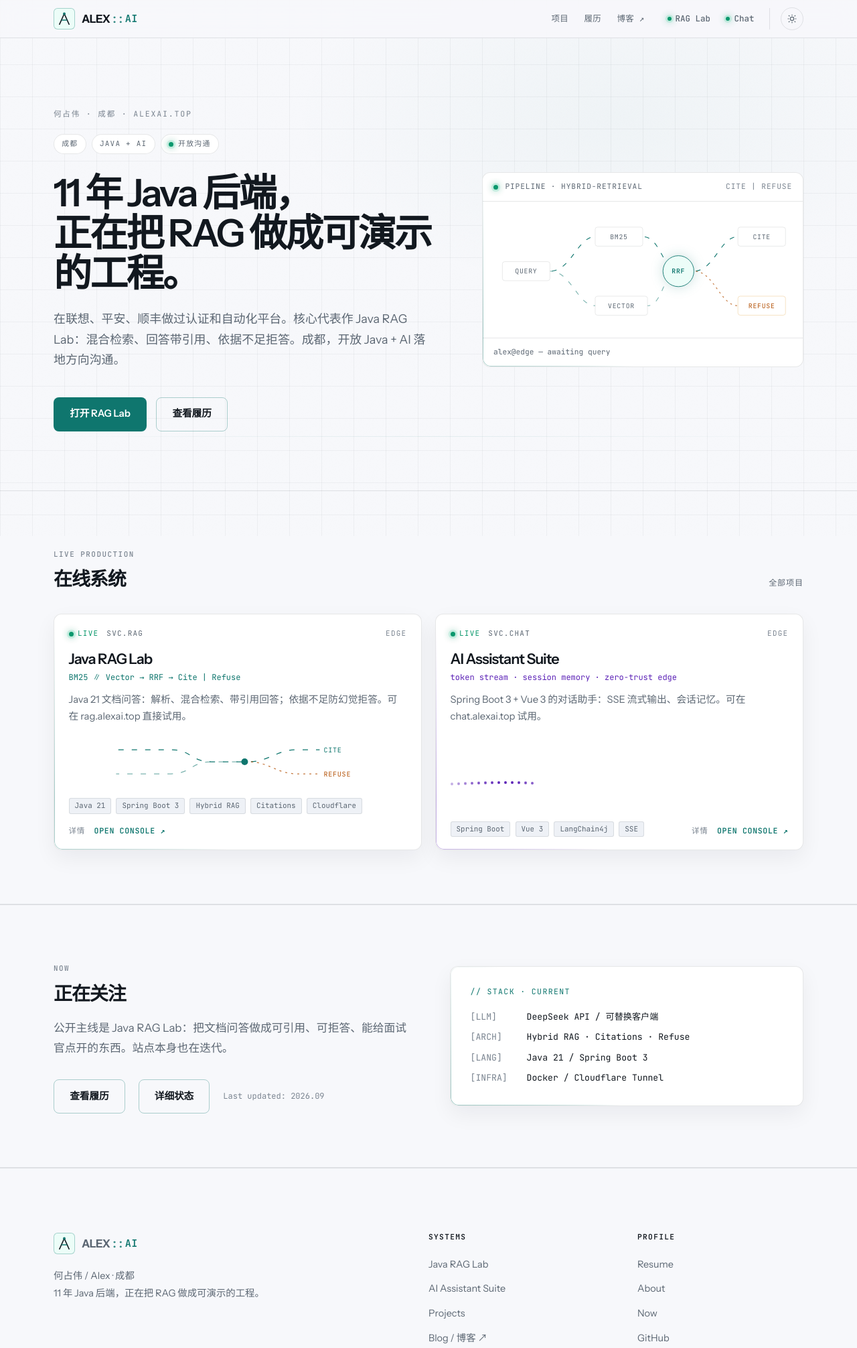
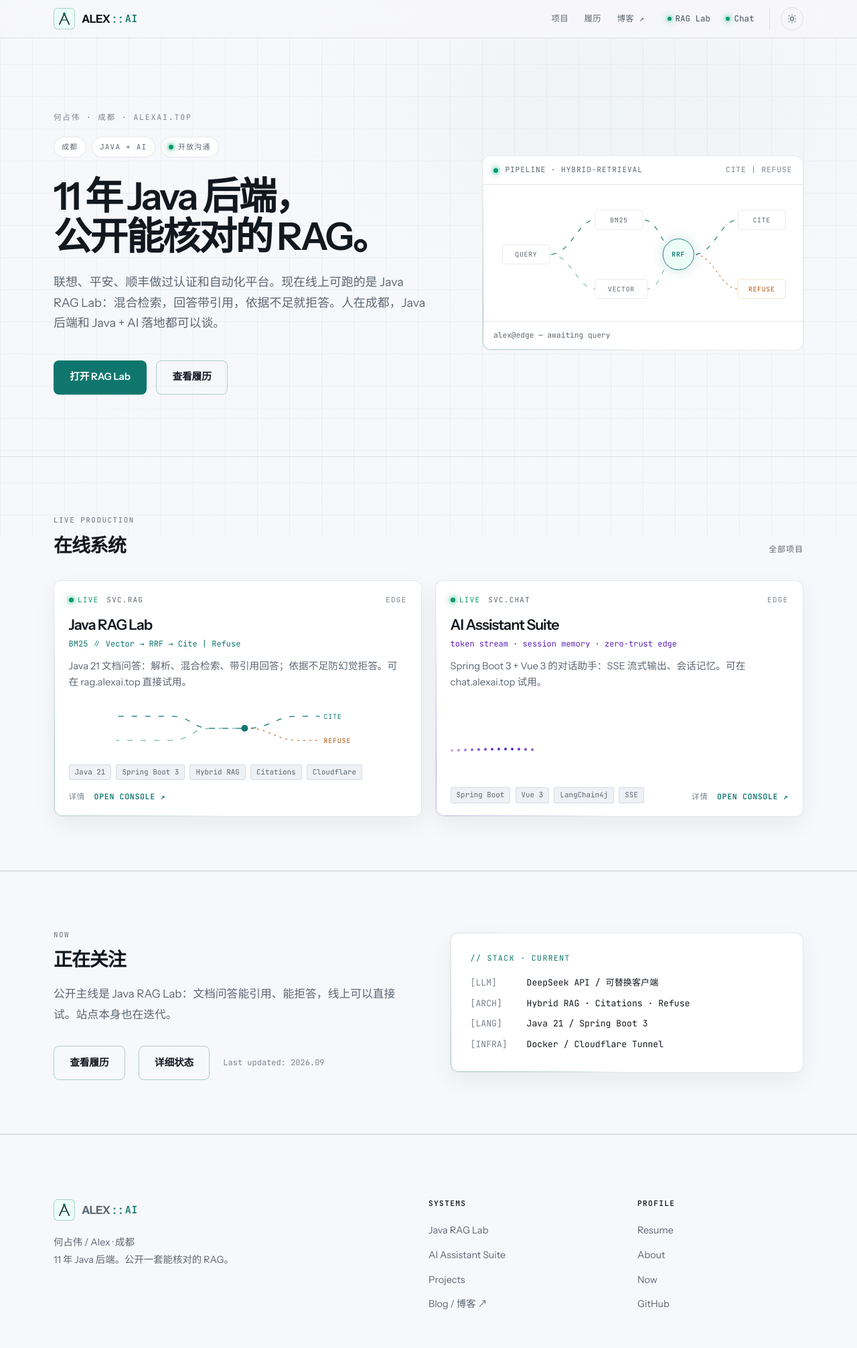
Before and after one commit to alexlifexyz/alexlifexyz-site, an Astro site: page / in a window 1280 px wide. Shown: the top 2012 px of the page at 67% size. Built offline with nearby package versions, Linux system fonts and the light colour scheme; Astro itself is replaced by a stand-in of ours.

Commit message:
fix(copy): tighten homepage identity without the demo hedge
H1 kept the 11-year Java line but dropped 可演示. Lead now states
companies, the live RAG Lab, and Chengdu without repeating 核心代表作.

```diff
--- a/src/layouts/BaseLayout.astro
+++ b/src/layouts/BaseLayout.astro
@@ -11,7 +11,7 @@ interface Props {
 
 const {
   title,
-  description = "何占伟 / Alex，成都。11 年 Java 后端，公开可演示的 Java RAG：混合检索、带引用、依据不足拒答。",
+  description = "何占伟 / Alex，成都。11 年 Java 后端，公开可核对的 Java RAG：混合检索、带引用、依据不足拒答。",
   path,
 } = Astro.props;
 
@@ -130,7 +130,7 @@ const liveItems = [
               </a>
               <p style="line-height: 1.8; color: var(--text-muted); max-width: 340px;">
                 何占伟 / Alex · 成都<br />
-                11 年 Java 后端，正在把 RAG 做成可演示的工程。
+                11 年 Java 后端。公开一套能核对的 RAG。
               </p>
             </div>
             <div class="footer-nav-col">
--- a/src/pages/about.astro
+++ b/src/pages/about.astro
@@ -9,7 +9,7 @@ import BaseLayout from "../layouts/BaseLayout.astro";
         <span class="section-label mono">Identity</span>
         <h1 style="font-size: 3.5rem; letter-spacing: -0.05em; margin-bottom: 2rem;">关于我</h1>
         <p class="hero-lead">
-          何占伟 / Alex。成都。11 年 Java 后端，正在把 RAG 做成能给别人点开的工程。
+          何占伟 / Alex。成都。11 年 Java 后端，把 RAG 做成能核对的工程。
         </p>
       </header>
 
--- a/src/pages/index.astro
+++ b/src/pages/index.astro
@@ -16,9 +16,9 @@ const chat = projects.find((p) => p.slug === "ai-assistant-suite");
       <div class="hero-content">
         <p class="hero-kicker">何占伟 · 成都 · alexai.top</p>
         <StatusChips />
-        <h1>11 年 Java 后端，<br />正在把 RAG 做成可演示的工程。</h1>
+        <h1>11 年 Java 后端，<br />公开能核对的 RAG。</h1>
         <p class="hero-lead">
-          在联想、平安、顺丰做过认证和自动化平台。核心代表作 Java RAG Lab：混合检索、回答带引用、依据不足拒答。成都，开放 Java + AI 落地方向沟通。
+          联想、平安、顺丰做过认证和自动化平台。现在线上可跑的是 Java RAG Lab：混合检索，回答带引用，依据不足就拒答。人在成都，Java 后端和 Java + AI 落地都可以谈。
         </p>
         <div class="hero-actions">
           <a class="btn btn-primary" href="https://rag.alexai.top" target="_blank" rel="noopener noreferrer">
@@ -80,7 +80,7 @@ const chat = projects.find((p) => p.slug === "ai-assistant-suite");
         <span class="section-label mono">Now</span>
         <h2>正在关注</h2>
         <p style="margin-top: 1.25rem; font-size: 1.05rem; color: var(--text-muted); line-height: 1.8;">
-          公开主线是 Java RAG Lab：把文档问答做成可引用、可拒答、能给面试官点开的东西。站点本身也在迭代。
+          公开主线是 Java RAG Lab：文档问答能引用、能拒答，线上可以直接试。站点本身也在迭代。
         </p>
         <div class="now-actions">
           <a class="btn btn-outline" href="/resume">查看履历</a>
--- a/src/styles/global.css
+++ b/src/styles/global.css
@@ -541,6 +541,7 @@ html:not([data-theme="light"]) .theme-icon-moon {
   margin-bottom: 1.5rem;
   letter-spacing: -0.045em;
   font-weight: 600;
+  overflow-wrap: break-word;
 }
 
 .hero-lead {
```
